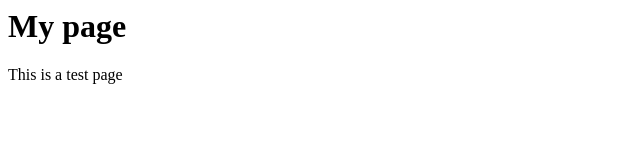
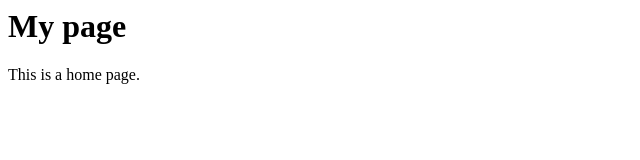
Before and after one commit to andrewbk/git-demo, a plain HTML site: page index.html in a window 1280 px wide. Shown: the full height of the page, 0-640 px from the left. Drawn offline with Linux system fonts and the light colour scheme.

Commit message:
New changes

```diff
--- a/index.html
+++ b/index.html
@@ -5,6 +5,6 @@
 
     <body>
         <h1>My page</h1>
-        This is a test page
+        This is a home page.
     </body>
 </html>
```
Also changed, not shown: 1 other file.
